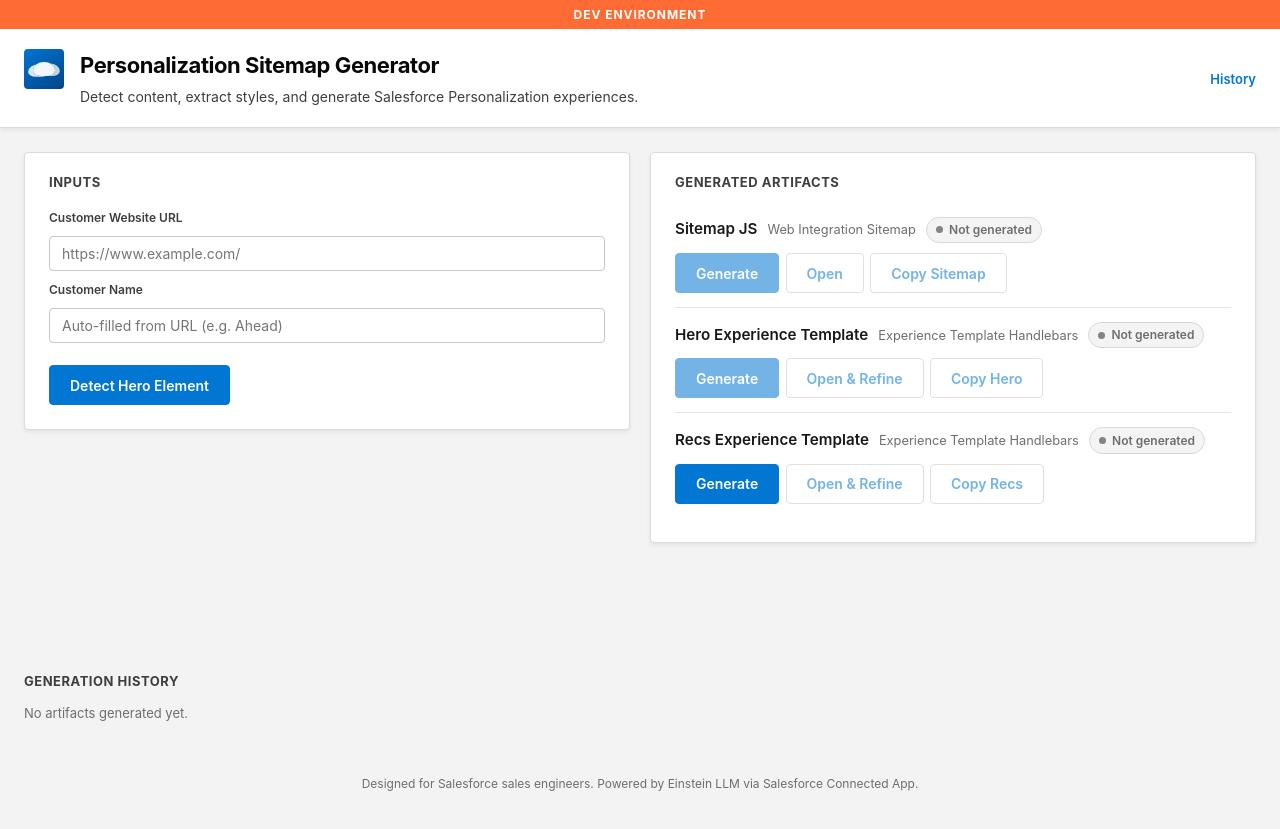
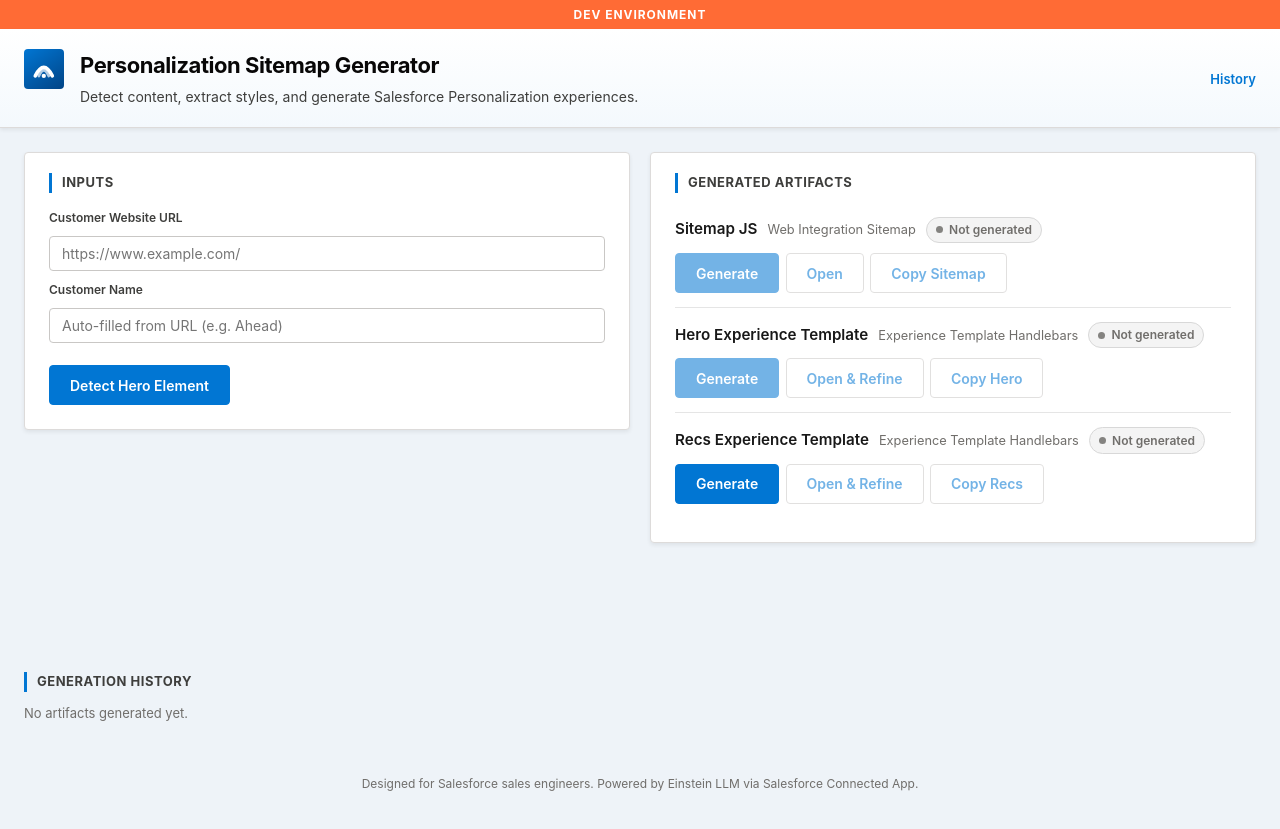
Before and after one commit to porziorobe/Salesforce-Personalization-Sitemap2.0-Dev, a Flask app: page / in a window 1280 px wide. Run offline with Flask 3, Linux system fonts and the light colour scheme.

Commit message:
Color depth pass: tinted page bg, gradient header, blue rule on panel headings
Swap brand-mark glyph for the signal-radiating SVG and add subtle blue
tinting throughout so white panels actually pop against the page.

Co-Authored-By: Claude Opus 4.7 <noreply@anthropic.com>

```diff
--- a/static/style.css
+++ b/static/style.css
@@ -4,7 +4,7 @@
   --sf-blue-hover: #015ba1;
   --sf-border: #dddbda;
   --sf-border-strong: #c9c7c5;
-  --sf-bg: #f3f3f3;
+  --sf-bg: #eef3f8;
   --sf-surface: #ffffff;
   --sf-text: #080707;
   --sf-text-secondary: #3e3e3c;
@@ -21,10 +21,10 @@
 *, :before, :after { box-sizing: border-box; }
 body { margin: 0; min-height: 100vh; font-family: var(--font-stack); color: var(--sf-text); background: var(--sf-bg); line-height: 1.5; }
 .app { min-height: 100vh; display: flex; flex-direction: column; }
-.app-header { background: var(--sf-surface); border-bottom: 1px solid var(--sf-border); box-shadow: var(--sf-shadow); }
+.app-header { background: linear-gradient(180deg, #ffffff 0%, #f4f9fd 100%); border-bottom: 1px solid var(--sf-border); box-shadow: var(--sf-shadow); }
 .header-inner { max-width: 1400px; margin: 0 auto; padding: 1.25rem 1.5rem; display: flex; align-items: flex-start; gap: 1rem; }
 .brand-mark { width: 2.5rem; height: 2.5rem; border-radius: var(--sf-radius); background: linear-gradient(145deg, var(--sf-blue) 0%, var(--sf-blue-dark) 100%); display: grid; place-items: center; }
-.brand-cloud { display: block; width: 1.35rem; height: 0.85rem; background: rgba(255,255,255,0.95); border-radius: 50% 50% 40% 40% / 60% 60% 40% 40%; box-shadow: -0.35rem 0.1rem 0 -0.05rem rgba(255,255,255,0.85), 0.35rem 0.05rem 0 -0.05rem rgba(255,255,255,0.75); }
+.brand-mark svg { width: 1.6rem; height: 1.6rem; }
 .app-title { margin: 0; font-size: 1.375rem; font-weight: 700; letter-spacing: -0.02em; }
 .app-subtitle { margin: 0.25rem 0 0; font-size: 0.875rem; color: var(--sf-text-secondary); }
 .app-main { flex: 1; max-width: 1400px; width: 100%; margin: 0 auto; padding: 1.5rem; display: grid; grid-template-columns: minmax(0, 1fr) minmax(0, 1fr); gap: 1.25rem; align-items: start; }
@@ -34,7 +34,7 @@ body { margin: 0; min-height: 100vh; font-family: var(--font-stack); color: var(
   .app-main > .panel:nth-of-type(2) { position: static; }
 }
 .panel { background: var(--sf-surface); border: 1px solid var(--sf-border); border-radius: var(--sf-radius); box-shadow: var(--sf-shadow); padding: 1.25rem 1.5rem 1.5rem; }
-.panel-heading { margin: 0 0 1rem; font-size: 0.8125rem; font-weight: 700; text-transform: uppercase; letter-spacing: 0.04em; color: var(--sf-text-secondary); }
+.panel-heading { margin: 0 0 1rem; padding-left: 0.625rem; border-left: 3px solid var(--sf-blue); font-size: 0.8125rem; font-weight: 700; text-transform: uppercase; letter-spacing: 0.04em; color: var(--sf-text-secondary); }
 .form, .field { display: flex; flex-direction: column; gap: 0.6rem; }
 .label { font-size: 0.75rem; font-weight: 600; color: var(--sf-text-secondary); }
 .input, .textarea { font-family: var(--font-stack); font-size: 0.875rem; color: var(--sf-text); border: 1px solid var(--sf-border-strong); border-radius: var(--sf-radius); padding: 0.5rem 0.75rem; background: var(--sf-surface); width: 100%; }
--- a/templates/index.html
+++ b/templates/index.html
@@ -11,7 +11,13 @@
     <div class="app">
       <header class="app-header" role="banner">
         <div class="header-inner">
-          <div class="brand-mark" aria-hidden="true"><span class="brand-cloud"></span></div>
+          <div class="brand-mark" aria-hidden="true">
+            <svg viewBox="0 0 18 18" fill="none" xmlns="http://www.w3.org/2000/svg">
+              <path d="M3 14 Q9 2 15 14" stroke="white" stroke-width="2.5" stroke-linecap="round" fill="none"></path>
+              <path d="M5.5 14 Q9 6 12.5 14" stroke="white" stroke-width="2" stroke-linecap="round" fill="none" opacity="0.7"></path>
+              <circle cx="9" cy="14" r="1.5" fill="white"></circle>
+            </svg>
+          </div>
           <div class="header-titles">
             <h1 class="app-title">Personalization Sitemap Generator</h1>
             <p class="app-subtitle">Detect content, extract styles, and generate Salesforce Personalization experiences.</p>
```
